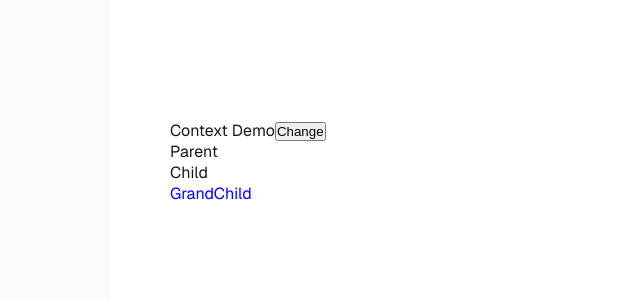
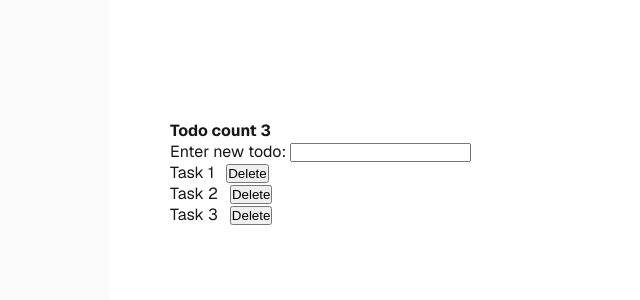
Before and after one commit to Elirus43/frontendWreact, a Next.js app: page / in a window 1280 px wide. Shown: the top 300 px of the page, without its empty margins (130-770 px from the left). Built offline with nearby package versions, Linux system fonts and the light colour scheme.

Commit message:
Todo with context

```diff
--- /dev/null
+++ b/src/app/components/context/TodoContext.jsx
@@ -0,0 +1,6 @@
+import {createContext} from "react";
+
+export const TodoContext = createContext({
+    todos: [],
+    dispatch: null
+});
--- /dev/null
+++ b/src/app/components/context/TodoCount.jsx
@@ -0,0 +1,10 @@
+import {useContext} from "react";
+import {TodoContext} from "@/app/components/context/TodoContext";
+
+export default function TodoCount()
+{
+    const {todos,dispatch} = useContext(TodoContext);
+    return (<div>
+        <h4> Todo count {todos.length}</h4>
+    </div>);
+}
--- /dev/null
+++ b/src/app/components/context/TodoListWithContext.jsx
@@ -0,0 +1,56 @@
+import {useContext, useReducer} from "react";
+import todoReducer from "../reducer/todoReducer";
+
+import {TodoContext} from "@/app/components/context/TodoContext";
+import {TodoEntry, TodoItem} from "@/app/components/TodoList";
+
+let id = 4;
+function getNextId()
+{
+    return id++;
+}
+export default function TodoListWithContext()
+{
+    const {todos,dispatch} = useContext(TodoContext);
+
+    const onAddTodo = (title)=>{
+        console.log('onAdd Todo ',title);
+        let id = getNextId();
+        const newTodo = {
+            id,
+            title,
+        };
+        dispatch({
+            type:"ADD_TODO",
+            payload:newTodo
+        })
+    }
+    const onDeleteTodo = (todo) => {
+        console.log('Delete todo  ',todo);
+        dispatch({
+            type:"DELETE_TODO",
+            payload:todo
+        })
+
+    }
+    const onUpdateTodo = (todo) => {
+        console.log('update todo  ',todo);
+        dispatch({
+            type:"UPDATE_TODO",
+            payload:todo
+        })
+
+    }
+    return(
+        <div>
+            <TodoEntry onAddTodo={onAddTodo}/>
+            {
+                todos.map(todo=><TodoItem
+                    key={todo.id}
+                    todo={todo}
+                    onDeleteTodo={onDeleteTodo}
+                    onUpdateTodo={onUpdateTodo}
+                />)
+            }
+        </div>);
+}
--- /dev/null
+++ b/src/app/components/context/TodoListWithContextDemo.jsx
@@ -0,0 +1,31 @@
+import {useReducer} from "react";
+import {TodoContext} from "@/app/components/context/TodoContext";
+import TodoListWithContext from "@/app/components/context/TodoListWithContext";
+import TodoCount from "@/app/components/context/TodoCount";
+import {todoReducer} from "../reducer/todoReducer";
+
+const initialTodos = [
+    {
+        id : 1,
+        title: 'Task 1'
+    },
+    {
+        id : 2,
+        title: 'Task 2'
+    },
+    {
+        id : 3,
+        title: 'Task 3'
+    },
+];
+
+export default function TodoListWithContextDemo()
+{
+    const [todos, dispatch] = useReducer(todoReducer,initialTodos);
+    return (<div>
+        <TodoContext.Provider value={{todos, dispatch}}>
+            <TodoCount/>
+            <TodoListWithContext/>
+        </TodoContext.Provider>
+    </div>);
+}
--- a/src/app/components/reducer/TodoWithReducer.jsx
+++ b/src/app/components/reducer/TodoWithReducer.jsx
@@ -1,6 +1,6 @@
 import {useReducer, useState} from "react";
 import {TodoEntry} from "@/app/components/TodoList";
-import {todoReducer} from "@/app/components/reducer/TodoReducer";
+import {todoReducer} from "./todoReducer";
 import {TodoItem} from "@/app/components/TodoList";
 
 const initialTodos = [
--- a/src/app/page.js
+++ b/src/app/page.js
@@ -23,6 +23,7 @@ import SamePosition from "./components/reconciliation/SamePosition";
 import CounterWithReducer from "./components/reducer/CounterWithReducer";
 import TodoWithReducer from "./components/reducer/TodoWithReducer";
 import ContextDemo from "./components/context/ContextDemo";
+import TodoListWithContextDemo from "./components/context/TodoListWithContextDemo";
 
 export default function Home() {
   return (
@@ -62,7 +63,8 @@ export default function Home() {
           {/*<SamePosition />*/}
           {/*<CounterWithReducer />*/}
           {/*<TodoWithReducer/>*/}
-          <ContextDemo />
+          {/*<ContextDemo />*/}
+          <TodoListWithContextDemo />
       </main>
     </div>
   );
```
Also changed, not shown: src/app/components/reducer/todoReducer.jsx (renamed from src/app/components/reducer/TodoReducer.jsx).
